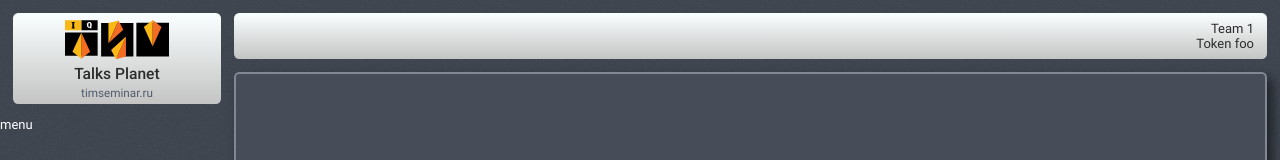
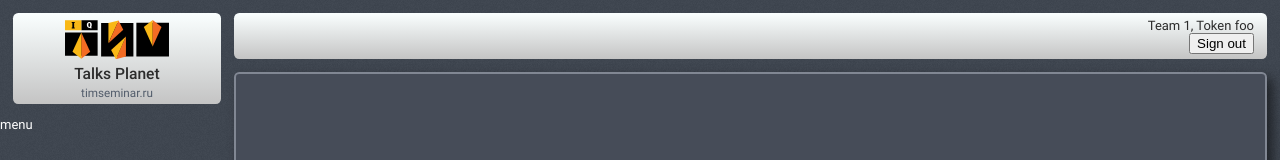
Before and after one commit to Droidion/talks-game-frontend-typescript-react, a React (Create React App) app: page / in a window 1280 px wide. Shown: the top 160 px of the page. Built offline with nearby package versions, Linux system fonts and the light colour scheme.

Commit message:
Redirect on sign out

```diff
--- a/src/components/session-informer/session-informer.component.tsx
+++ b/src/components/session-informer/session-informer.component.tsx
@@ -1,22 +1,26 @@
 import React from "react";
 import { useTranslation } from "react-i18next";
-import { connect } from "react-redux";
+import { connect, ConnectedProps } from "react-redux";
+import { Redirect } from "react-router-dom";
 
 import { RootState } from "../../redux/root-reducer";
-import ISessionState from "../../types/ISessionState";
+import { emptySession } from "../../redux/session/session.actions";
 import styles from "./session-informer.module.scss";
 
-const SessionInformer: React.FC<ISessionState> = ({ session }) => {
+const SessionInformer: React.FC<ConnectedProps<typeof connector>> = ({
+  session,
+  emptySession,
+}) => {
   const { t } = useTranslation();
-  return (
+  return session ? (
     <div className={styles.wrapper}>
       <div>
-        {t("Team")} {session?.team_number}
+        {t("Team")} {session.team_number}, {t("Token")} {session.token}
       </div>
-      <div>
-        {t("Token")} {session?.token}
-      </div>
+      <button onClick={emptySession}>{t("Sign out")}</button>
     </div>
+  ) : (
+    <Redirect to="/auth/signin" />
   );
 };
 
@@ -24,4 +28,10 @@ const mapStateToProps = (state: RootState) => ({
   session: state.session.session,
 });
 
-export default connect(mapStateToProps)(SessionInformer);
+const mapDispatchToProps = {
+  emptySession: () => emptySession(),
+};
+
+const connector = connect(mapStateToProps, mapDispatchToProps);
+
+export default connector(SessionInformer);
--- a/src/translations/en.json
+++ b/src/translations/en.json
@@ -6,6 +6,7 @@
     "Sign in": "Sign in",
     "Trainings and Simulations": "Trainings and Simulations",
     "Team": "Team",
-    "Token": "Token"
+    "Token": "Token",
+    "Sign out": "Sign out"
   }
 }
--- a/src/translations/ru.json
+++ b/src/translations/ru.json
@@ -6,6 +6,7 @@
     "Sign in": "Войти",
     "Trainings and Simulations": "Тренинги и имитационное моделирование",
     "Team": "Команда",
-    "Token": "Токен"
+    "Token": "Токен",
+    "Sign out": "Выйти"
   }
 }
```
